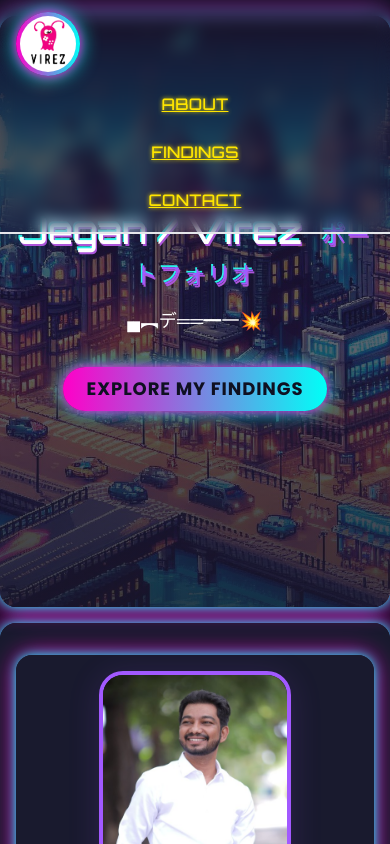
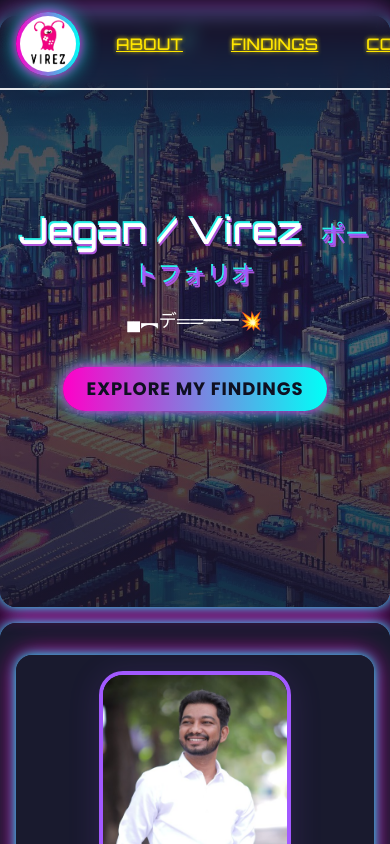
Before and after one commit to virez74/Virezlandingpage, a Next.js app: page / in a window 390 px wide. Shown: the top 844 px of the page. Built offline with nearby package versions, Linux system fonts and the light colour scheme.

Commit message:
Keep navbar horizontal, improve spacing so links never touch logo and all are visible on mobile

```diff
--- a/components/NavBar.js
+++ b/components/NavBar.js
@@ -2,11 +2,11 @@ import { useRef } from 'react';
 
 export default function NavBar({ onLogoClick }) {
   return (
-    <nav className="fixed top-0 left-0 w-full z-50 bg-cyberpunk-dark/90 border-b-2 border-cyberpunk-pink backdrop-blur flex flex-col sm:flex-row items-center justify-between px-4 sm:px-6 py-3 shadow-neon">
-      <div className="flex items-center w-full sm:w-auto justify-between">
+    <nav className="fixed top-0 left-0 w-full z-50 bg-cyberpunk-dark/90 border-b-2 border-cyberpunk-pink backdrop-blur flex items-center justify-between px-4 sm:px-8 py-3 shadow-neon">
+      <div className="flex items-center">
         <button
           onClick={onLogoClick}
-          className="focus:outline-none group rounded-full p-1 bg-cyberpunk-dark border-2 border-cyberpunk-cyan shadow-neon mr-2"
+          className="focus:outline-none group rounded-full p-1 bg-cyberpunk-dark border-2 border-cyberpunk-cyan shadow-neon mr-3"
           aria-label="Scroll to top"
         >
           <img
@@ -17,7 +17,7 @@ export default function NavBar({ onLogoClick }) {
         </button>
         <span className="ml-2 text-modern-purple font-cyber text-2xl tracking-widest font-bold select-none hidden sm:inline">VIREZ</span>
       </div>
-      <ul className="flex flex-col sm:flex-row w-full sm:w-auto gap-2 sm:gap-8 font-cyber text-cyberpunk-yellow text-base uppercase mt-2 sm:mt-0">
+      <ul className="flex flex-row gap-4 sm:gap-8 font-cyber text-cyberpunk-yellow text-base uppercase ml-2 flex-shrink-0">
         <li><a href="#about" className="hover:text-cyberpunk-pink transition-colors px-4 py-2 block text-center">About</a></li>
         <li><a href="#projects" className="hover:text-cyberpunk-pink transition-colors px-4 py-2 block text-center">Findings</a></li>
         <li><a href="#contact" className="hover:text-cyberpunk-pink transition-colors px-4 py-2 block text-center">Contact</a></li>
```
